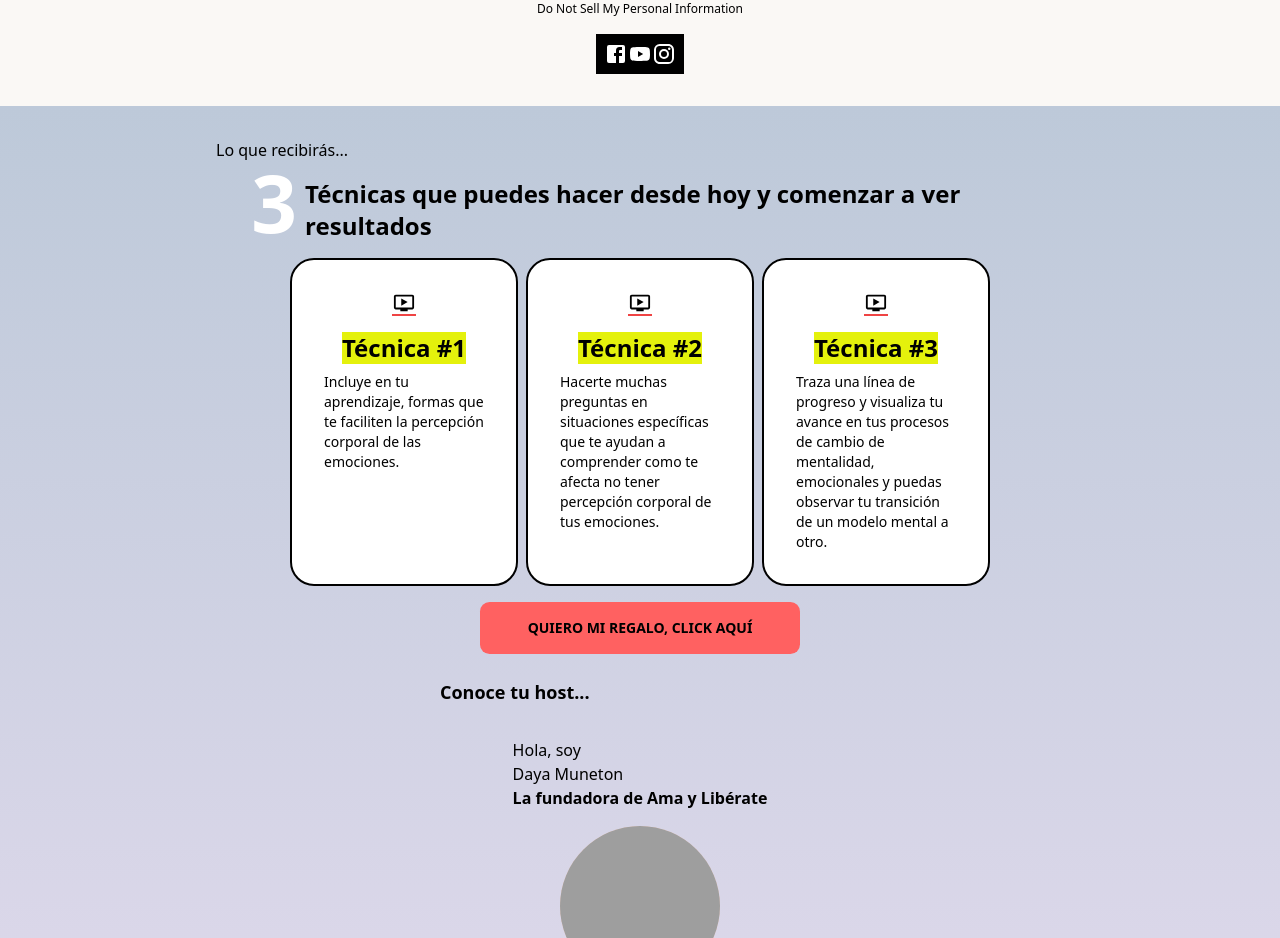
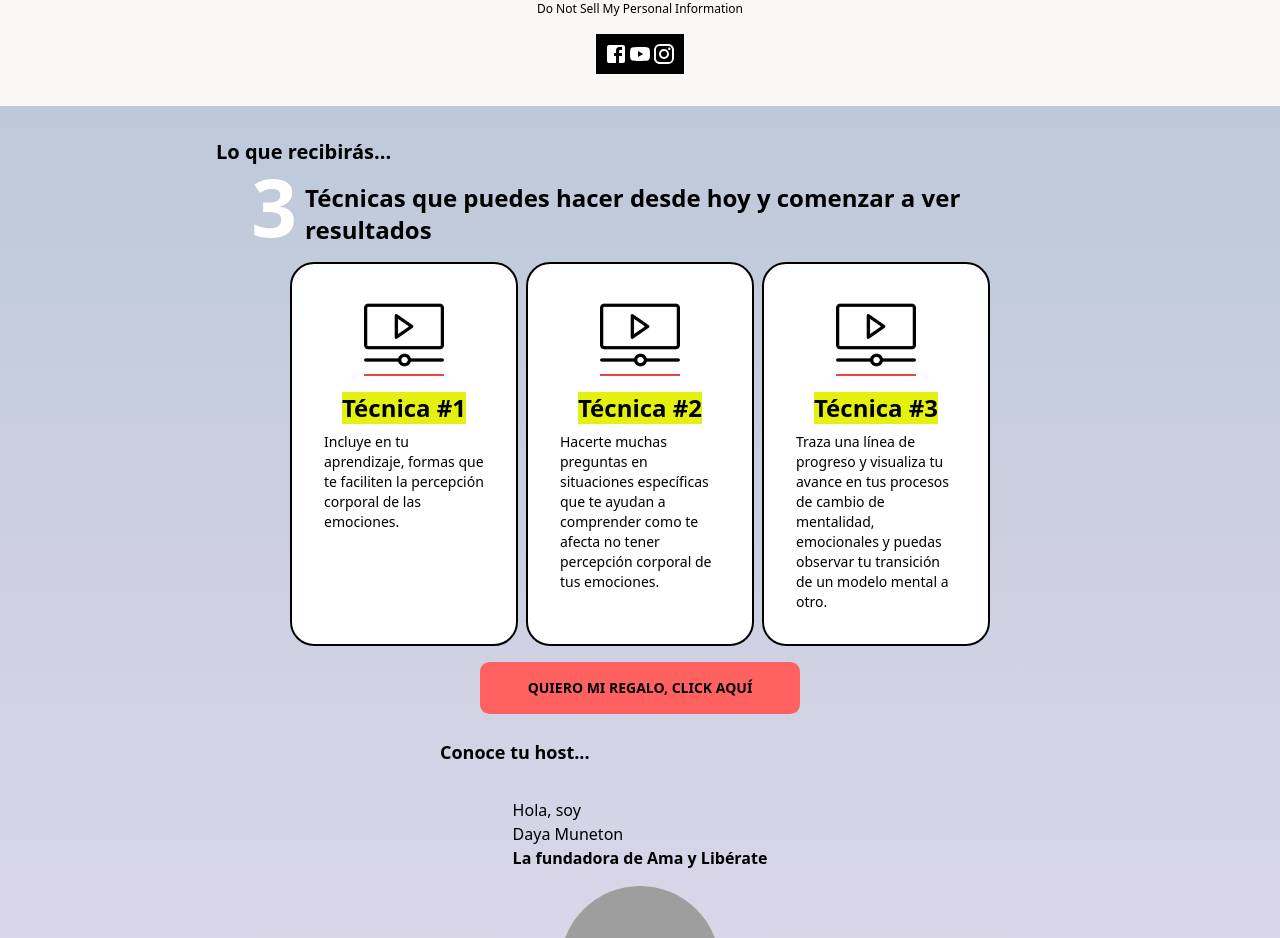
Before and after one commit to dayamuneton/ageofemotions, a Next.js app: page / in a window 1280 px wide. Shown: the part 1701-2639 px from the top of the page. Built offline with nearby package versions, Linux system fonts and the light colour scheme; grey boxes are pictures that could not be loaded.

Commit message:
fix card icon size

```diff
--- a/components/content/card.tsx
+++ b/components/content/card.tsx
@@ -1,5 +1,6 @@
 import React from "react";
 import OndemandVideoIcon from "@mui/icons-material/OndemandVideo";
+import Image from "next/image";
 
 interface CardProps {
   text?: string;
@@ -9,7 +10,9 @@ interface CardProps {
 function Card({ title, text }: CardProps) {
   return (
     <div className="flex flex-col items-center p-8 bg-white border-2 border-black rounded-3xl">
-      <OndemandVideoIcon className="text-[4rem] h-[4rem] mb-4 border-b-2 border-red-500" />
+      <span className="relative flex mb-4 border-b-2 border-red-500 h-[5rem] aspect-square">
+        <Image src="/CardIcon.png" alt="" fill />
+      </span>
       <p className="bg-[#e4f10c] font-semibold text-2xl mb-2">{title}</p>
       <p className="md:max-w-[10rem] max-w-[40ch] text-sm">{text}</p>
     </div>
--- a/components/content/index.tsx
+++ b/components/content/index.tsx
@@ -4,7 +4,7 @@ import Card from "./card";
 function Content() {
   return (
     <div>
-      <h2>Lo que recibirás...</h2>
+      <h2 className="text-xl font-semibold">Lo que recibirás...</h2>
       <div className="flex flex-col items-center">
         <span className="flex items-end w-11/12 gap-2">
           <p className="text-[5rem] font-bold text-white leading-[5rem]">3</p>
```
Also changed, not shown: public/CardIcon.png (added).
